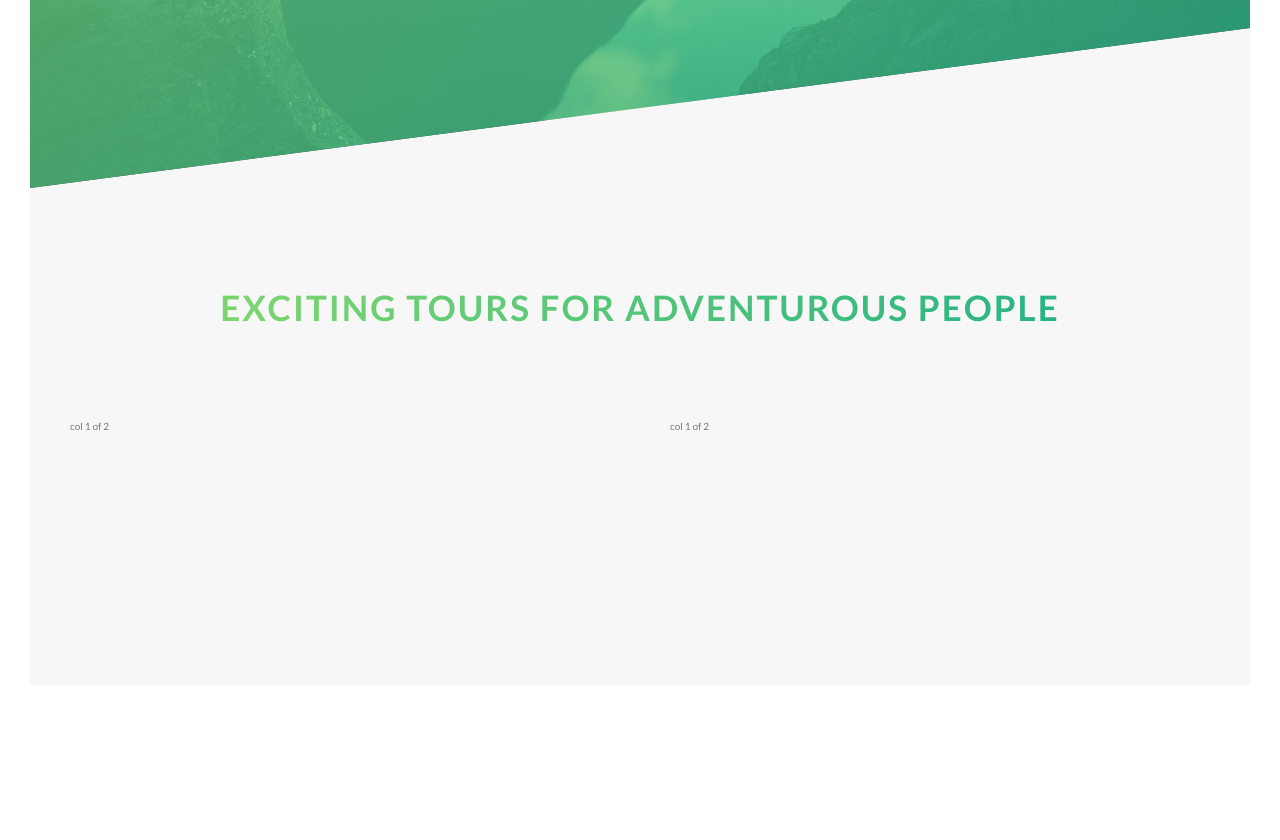
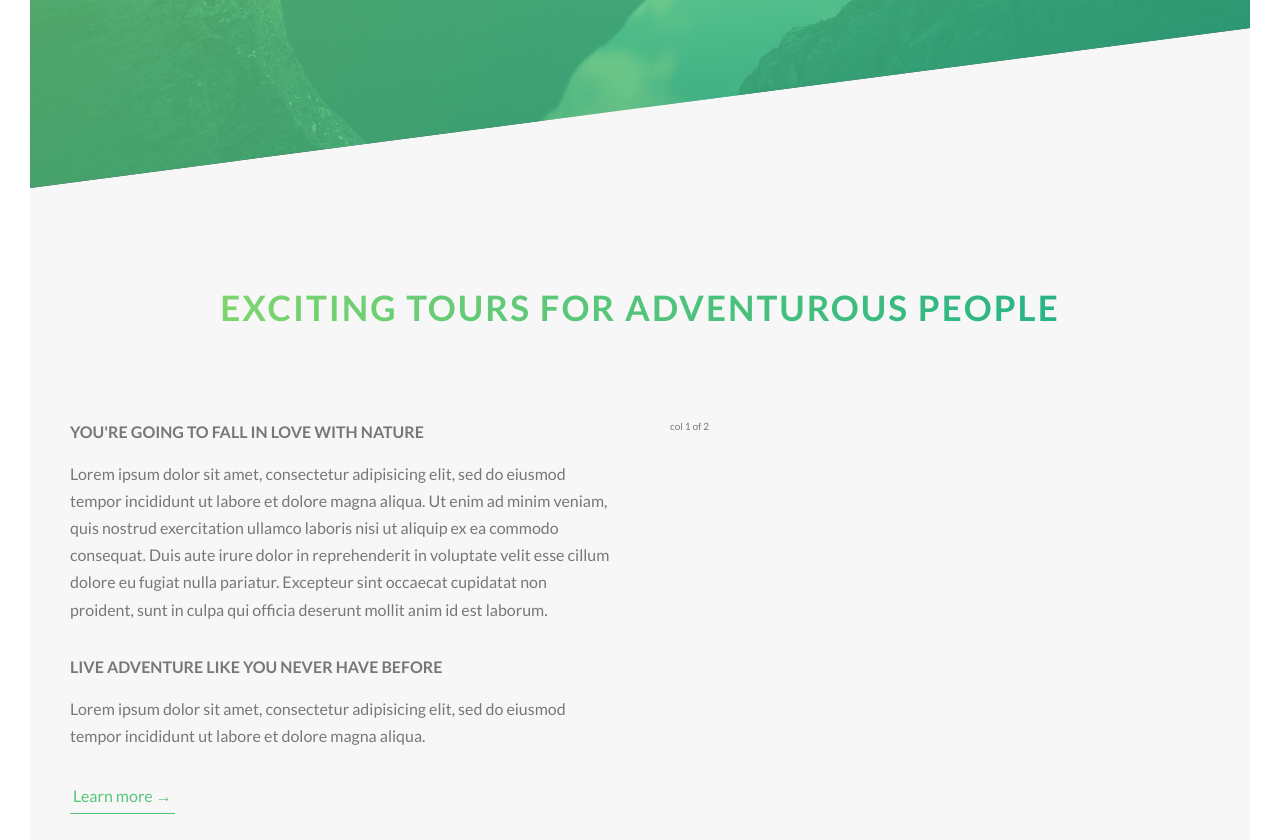
Before and after one commit to cynthiaChanChan/tour, a website: page index.html in a window 1280 px wide. Shown: the part 602-1442 px from the top of the page. Before the commit the page ends 1317 px from the top, so only its background shows below. Drawn offline with Linux system fonts and the light colour scheme.

Commit message:
036 Building the About Section - Part 2

```diff
--- a/index.html
+++ b/index.html
@@ -25,14 +25,32 @@
         </header>
         <main>
             <section class="section-about">
-                <div class="u-center-text u-margin-bottom-8">
+                <div class="u-center-text u-margin-bottom-big">
                     <h2 class="heading-secondary">
                         Exciting tours for adventurous people
                     </h2>
                 </div>
 
                 <div class="row">
-                    <div class="col-1-of-2">col 1 of 2</div>
+                    <div class="col-1-of-2">
+                        <h3 class="heading-tertiary u-margin-bottom-small">You're going to fall in love with nature</h3>
+                        <p class="paragraph">
+                            Lorem ipsum dolor sit amet, consectetur adipisicing elit, sed do eiusmod
+                            tempor incididunt ut labore et dolore magna aliqua. Ut enim ad minim veniam,
+                            quis nostrud exercitation ullamco laboris nisi ut aliquip ex ea commodo
+                            consequat. Duis aute irure dolor in reprehenderit in voluptate velit esse
+                            cillum dolore eu fugiat nulla pariatur. Excepteur sint occaecat cupidatat non
+                            proident, sunt in culpa qui officia deserunt mollit anim id est laborum.
+                        </p>
+
+                        <h3 class="heading-tertiary u-margin-bottom-small">Live adventure like you never have before</h3>
+                        <p class="paragraph">
+                            Lorem ipsum dolor sit amet, consectetur adipisicing elit, sed do eiusmod
+                            tempor incididunt ut labore et dolore magna aliqua.
+                        </p>
+
+                        <a class="btn-text" href="#">Learn more &rarr;</a>
+                    </div>
                     <div class="col-1-of-2">col 1 of 2</div>
                 </div>
             </section>
--- a/sass/abstracts/_variables.scss
+++ b/sass/abstracts/_variables.scss
@@ -9,6 +9,9 @@ $color-grey-dark: #777;
 $color-white: #fff;
 $color-black: #000;
 
+//font
+$default-font-size: 1.6rem;
+
 // grid
 $grid-width: 114rem;
 $grid-vertical: 8rem;
--- a/sass/base/_typography.scss
+++ b/sass/base/_typography.scss
@@ -54,5 +54,18 @@ body {
 		transform: skewY(2deg) skewX(15deg) scale(1.1);
 		text-shadow: .5rem 1rem 2rem rgba($color-black, .2);
 	}
+}
 
+.heading-tertiary {
+	font-size: $default-font-size;
+	font-weight: 700;
+	text-transform: uppercase;
 }
+
+.paragraph {
+	font-size: $default-font-size;
+
+	&:not(:last-child) {
+		margin-bottom: 3rem;
+	}
+}
--- a/sass/base/_utilities.scss
+++ b/sass/base/_utilities.scss
@@ -2,6 +2,14 @@
 	text-align: center;
 }
 
-.u-margin-bottom-8 {
+.u-margin-bottom-big {
 	margin-bottom: 8rem;
 }
+
+.u-margin-bottom-medium {
+	margin-bottom: 4rem;
+}
+
+.u-margin-bottom-small {
+	margin-bottom: 1.5rem;
+}
--- a/sass/components/_button.scss
+++ b/sass/components/_button.scss
@@ -8,7 +8,7 @@
 		border-radius: 10rem;
 		transition: all .2s;
 		position: relative;
-		font-size: 1.6rem;
+		font-size: $default-font-size;
 	}
 
 	&:hover {
@@ -53,3 +53,28 @@
 		animation-fill-mode: backwards;
 	}
 }
+
+.btn-text {
+	&:link,
+	&:visited {
+		font-size: $default-font-size;
+		text-decoration: none;
+		color: $color-primary;
+		display: inline-block;
+		padding: 3px;
+		border-bottom: 1px solid $color-primary;
+		transition: all .2s;
+	}
+
+	&:hover {
+		background-color: $color-primary;
+		color: $color-white;
+		box-shadow: 0 1rem 2rem rgba($color-black, .15);
+		transform: translateY(-2px);
+	}
+
+	&:active {
+		box-shadow: 0 .5rem 1rem rgba($color-black, .15);
+		transform: translate(0);
+	}
+}
```
Also changed, not shown: css/style.css.
